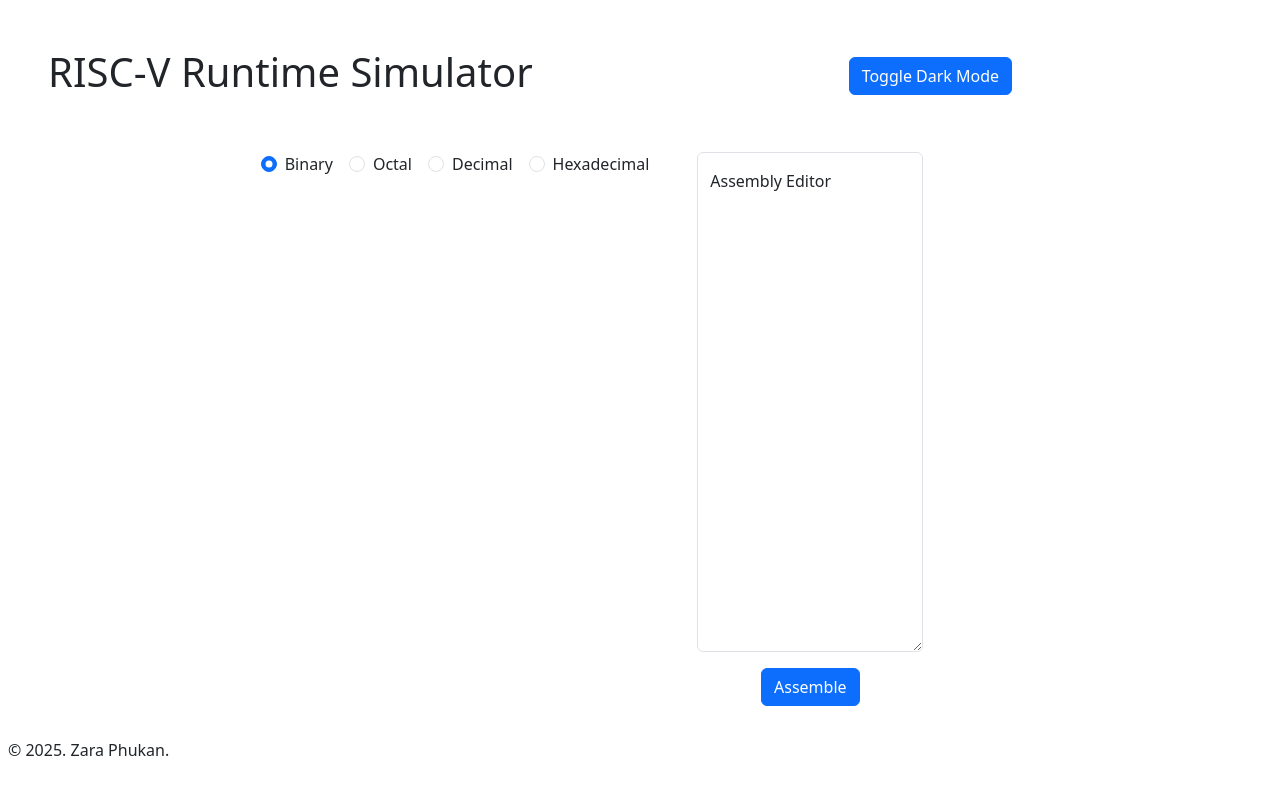
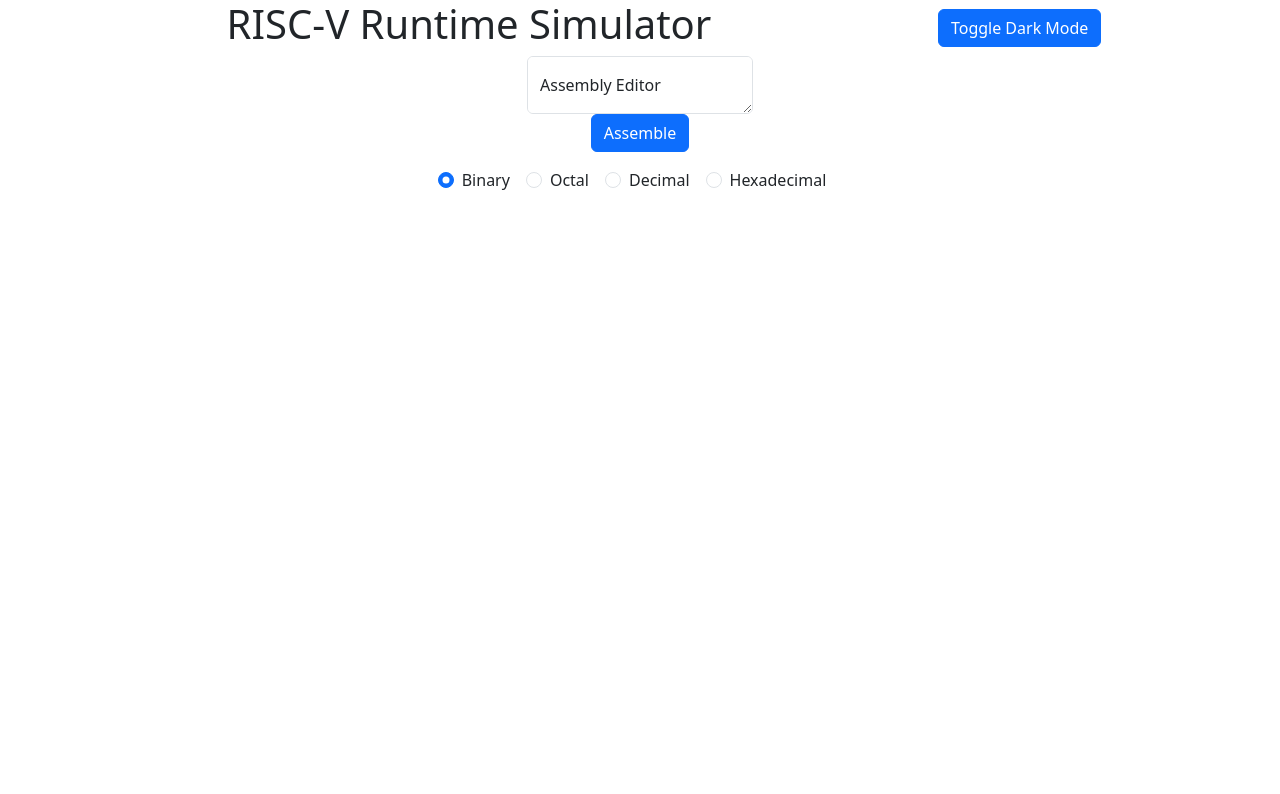
Before and after one commit to ZaraPhu/riscv-runtime-simulator, a website with bundled scripts: page src/index.html in a window 1280 px wide. Built offline with nearby package versions, Linux system fonts and the light colour scheme.

Commit message:
Saving changes

```diff
--- a/package.json
+++ b/package.json
@@ -4,8 +4,8 @@
   "description": "",
   "main": "index.js",
   "scripts": {
-    "build": "mkdir -p dist && tsc && cp src/index* dist/",
-    "dev": "npx wrangler dev",
+    "build": "npm run clean && mkdir -p dist dist/css && tsc && cp src/index* dist/ && cp src/css/* dist/css/",
+    "dev": "npm run build && npx wrangler dev",
     "clean": "rm -rf dist"
   },
   "repository": {
--- /dev/null
+++ b/src/css/styles.css
@@ -0,0 +1,3 @@
+body {
+    min-height: 50vw;
+}
--- a/src/index.html
+++ b/src/index.html
@@ -12,26 +12,40 @@ Creation Date: April 1, 2025.
         <meta name="viewport" content="width=device-width, initial-scale=1.0">
         <title>RISC-V Runtime Simulator</title>
         <link rel="stylesheet" href="https://cdn.jsdelivr.net/npm/bootstrap@5.3.3/dist/css/bootstrap.min.css" integrity="sha384-QWTKZyjpPEjISv5WaRU9OFeRpok6YctnYmDr5pNlyT2bRjXh0JMhjY6hW+ALEwIH" crossorigin="anonymous">
+        <link rel="stylesheet" href="css/styles.css">
     </head>
-    <body class="vw-100">
+    <body class="overflow-auto">
         <header
             id="pg-banner"
-            class="vw-100 h-auto py-5 d-flex flex-row flex-wrap justify-content-evenly"
+            class="d-flex flex-row flex-wrap justify-content-evenly"
         >
             <h1 id="pg-title" class="text-center px-5">
                 RISC-V Runtime Simulator
             </h1>
-            <nav id="primary-nav" class="navbar mx-auto">
+            <nav id="primary-nav" class="navbar">
                 <button id="toggle-dark-mode" class="btn btn-primary">Toggle Dark Mode</button>
             </nav>
         </header>
         <main
             id="pg-main-content"
-            class="vw-100 d-flex flex-row justify-content-center"
-            style="min-height: 50vh;"
+            class="d-flex flex-row flex-wrap justify-content-evenly"
         >
+            <div
+                class="d-flex flex-column justify-content-start align-items-center"
+            >
+                <div class="form-floating">
+                    <textarea
+                        id="assembly-editor"
+                        class="form-control"
+                        placeholder="Enter your assembly code here..."
+                    ></textarea>
+                    <label for="assembly-editor">Assembly Editor</label>
+                </div>
+                <button id="assemble-button" class="btn btn-primary">Assemble</button>
+                <p id="error-text"></p
+            </div>
             <div>
-                <div class="mx-auto px-3 pb-3 d-flex flex-row justify-content-between">
+                <div class="d-flex flex-row justify-content-between">
                     <div class="form-check  form-check-inline">
                       <input class="form-check-input" type="radio" name="representationCheck" id="binary-check" checked>
                       <label class="form-check-label" for="binary-check">
@@ -59,27 +73,11 @@ Creation Date: April 1, 2025.
                 </div>
                 <ul
                     id="register-list"
-                    class="list-group px-3 d-flex flex-column justify-content-evenly"
+                    class="list-group d-flex flex-column justify-content-evenly"
                 >
                 </ul>
             </div>
-            <div class="mx-3 d-flex flex-column justify-content-start align-items-center">
-                <div class="form-floating">
-                    <textarea
-                        id="assembly-editor"
-                        class="form-control"
-                        placeholder="Enter your assembly code here..."
-                        style="min-height: 500px;"
-                    ></textarea>
-                    <label for="assembly-editor">Assembly Editor</label>
-                </div>
-                <button id="assemble-button" class="my-3 btn btn-primary">Assemble</button>
-                <p id="error-text" class="mx-3"></p>
-            </div>
-            <div id="memory-grid" class="px-5">
-            </div>
         </main>
-        <footer id="pg-footer" class="px-2">&copy; 2025. Zara Phukan.</footer>
         <script src="https://cdn.jsdelivr.net/npm/bootstrap@5.3.3/dist/js/bootstrap.bundle.min.js" integrity="sha384-YvpcrYf0tY3lHB60NNkmXc5s9fDVZLESaAA55NDzOxhy9GkcIdslK1eN7N6jIeHz" crossorigin="anonymous"></script>
         <script src="js/utils.js"></script>
         <script src="js/page-behaviour.js"></script>
--- a/src/js/page-behaviour.ts
+++ b/src/js/page-behaviour.ts
@@ -62,7 +62,7 @@ function createRegister(index: number): HTMLLIElement {
   // Create paragraph element for register value (initialized to zero)
   const registerValue = document.createElement("p");
   registerValue.textContent = "0x00000000";
-  registerValue.classList.add("px-2", "fs-6");
+  registerValue.classList.add("fs-6");
 
   // Set the register name and ID based on the index
   if (index < XLEN) {
@@ -107,17 +107,14 @@ function populateRegisterList(): void {
 
 function populateMemoryGrid(rows: number, columns: number) {
   for (let i: number = 0; i < rows; i++) {
-    console.log(`Creating row ${i}`);
     const row_i: HTMLDivElement = document.createElement("div");
     row_i.classList.add("row")
     for (let j: number = 0; j < columns; j++) {
-      console.log(`Creating entry ${i}, ${j}`);
       const column_j: HTMLDivElement = document.createElement("div");
       column_j.classList.add("col");
       column_j.textContent = "test";
       row_i.appendChild(column_j);
     }
-    console.log(`appending row ${i} to memory grid`);
     memoryGrid.appendChild(row_i);
   }
 }
@@ -137,7 +134,7 @@ darkModeButton?.addEventListener("click", () => {
 populateRegisterList();
 
 // set up memory grid
-populateMemoryGrid(4, 4);
+//populateMemoryGrid(4, 4);
 
 const registerDisplays: HTMLParagraphElement[] = [];
 for (let i = 0; i < XLEN; i++) {
```
